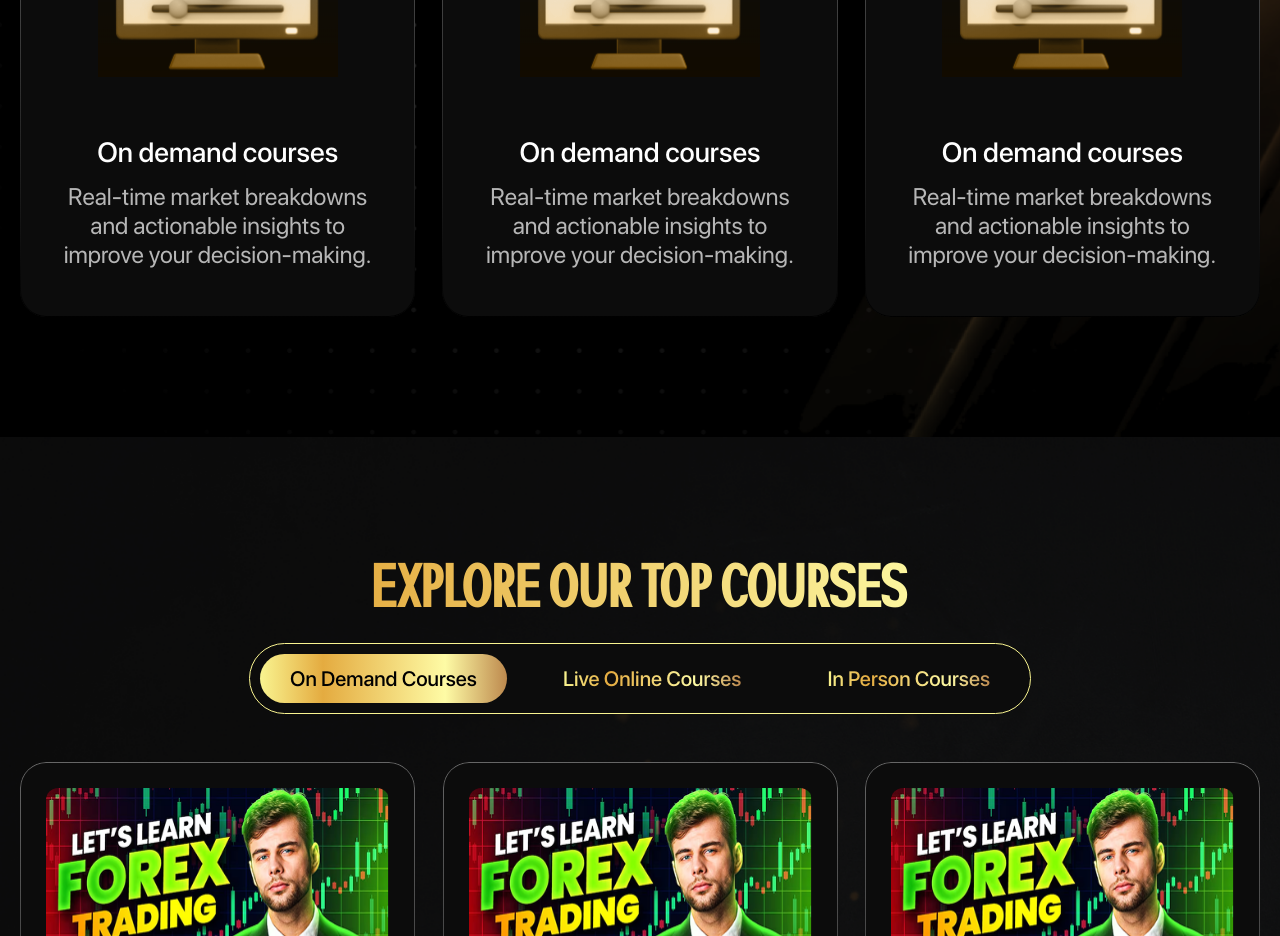
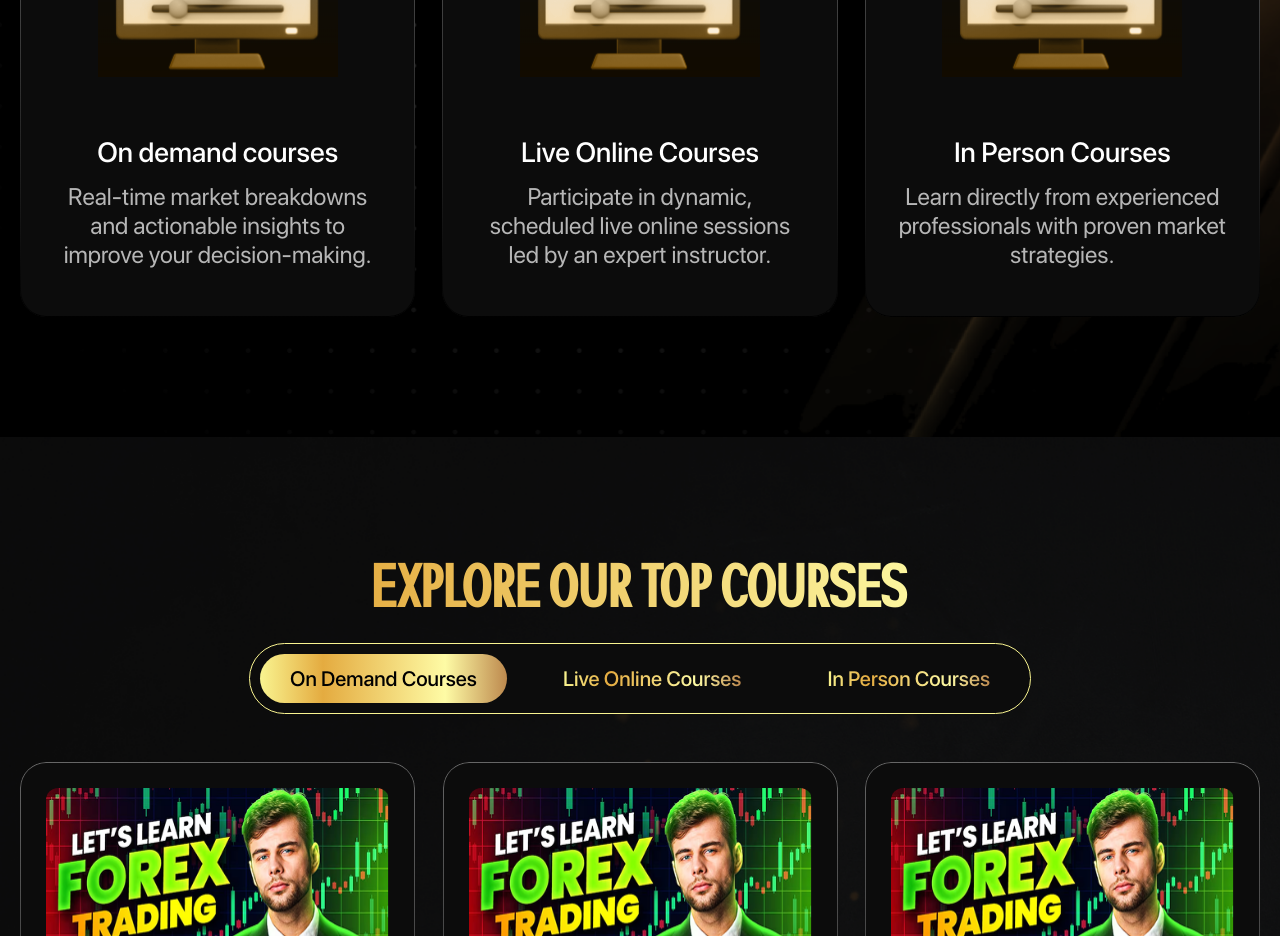
Before and after one commit to maheshBavishi/golden-bulls-webapp, a Next.js app: page / in a window 1280 px wide. Shown: the part 2260-3196 px from the top of the page. Built offline with nearby package versions, Linux system fonts and the light colour scheme.

Commit message:
styles:some design issue fixed

```diff
--- a/src/components/button/button.module.scss
+++ b/src/components/button/button.module.scss
@@ -15,6 +15,12 @@
         border-radius: 42.891px;
         background: var(--GOLD, linear-gradient(90deg, #F9F490 0%, #E4AB40 25.48%, #FEFBA5 75%, #BD894E 100%));
         @include font-bold;
+        transition: .3s ease-in-out;
+
+        &:hover {
+            background: var(--GOLD, linear-gradient(90deg, #E4AB40 0%, #F9F490 25.48%, #BD894E 75%, #FEFBA5 100%));
+
+        }
 
         @include respond-to("xl") {
             font-size: 12px 26px;
--- a/src/modulers/home/classroominYourPocket/classroominYourPocket.module.scss
+++ b/src/modulers/home/classroominYourPocket/classroominYourPocket.module.scss
@@ -83,6 +83,7 @@
             content: '';
             background: #D9D9D9;
             filter: blur(200px);
+            animation: floatAndRotateBefore 6s ease-in-out infinite;
         }
 
         &::after {
@@ -94,6 +95,7 @@
             content: '';
             background: #D9D9D9;
             filter: blur(200px);
+            animation: floatAndRotateAfter 6s ease-in-out infinite;
         }
     }
 }
--- a/src/modulers/home/whatWeOffer/index.js
+++ b/src/modulers/home/whatWeOffer/index.js
@@ -6,6 +6,27 @@ import styles from './whatWeOffer.module.scss'
 
 const ComputerIcon = '/assets/icons/computer.svg'
 const LineImage = '/assets/images/line.png'
+
+const offerData = [
+    {
+        title: 'On demand courses',
+        description:
+            'Real-time market breakdowns and actionable insights to improve your decision-making.',
+        icon: ComputerIcon,
+    },
+    {
+        title: 'Live Online Courses',
+        description:
+            'Participate in dynamic, scheduled live online sessions led by an expert instructor.',
+        icon: ComputerIcon,
+    },
+    {
+        title: 'In Person Courses',
+        description:
+            'Learn directly from experienced professionals with proven market strategies.',
+        icon: ComputerIcon,
+    },
+]
 
 const containerVariants = {
     hidden: { opacity: 0 },
@@ -56,7 +77,7 @@ export default function WhatWeOffer() {
                     whileInView="visible"
                     viewport={{ once: true }}
                 >
-                    {[1, 2, 3].map((_, index) => (
+                    {offerData.map((item, index) => (
                         <motion.div
                             key={index}
                             className={styles.griditems}
@@ -67,9 +88,7 @@ export default function WhatWeOffer() {
                             }}
                         >
                             {/* Rotating line */}
-                            <motion.div
-                                className={styles.lineImage}
-                            >
+                            <motion.div className={styles.lineImage}>
                                 <img src={LineImage} alt="Line" />
                             </motion.div>
 
@@ -81,19 +100,17 @@ export default function WhatWeOffer() {
                                 viewport={{ once: true }}
                                 transition={{ delay: 0.2, duration: 0.4 }}
                             >
-                                <img src={ComputerIcon} alt="ComputerIcon" />
+                                <img src={item.icon} alt={item.title} />
                             </motion.div>
 
                             {/* Text */}
                             <div className={styles.details}>
-                                <h3>On demand courses</h3>
-                                <p>
-                                    Real-time market breakdowns and actionable insights
-                                    to improve your decision-making.
-                                </p>
+                                <h3>{item.title}</h3>
+                                <p>{item.description}</p>
                             </div>
                         </motion.div>
                     ))}
+
                 </motion.div>
             </div>
         </section>
```
Also changed, not shown: public/assets/images/table.png (added).
